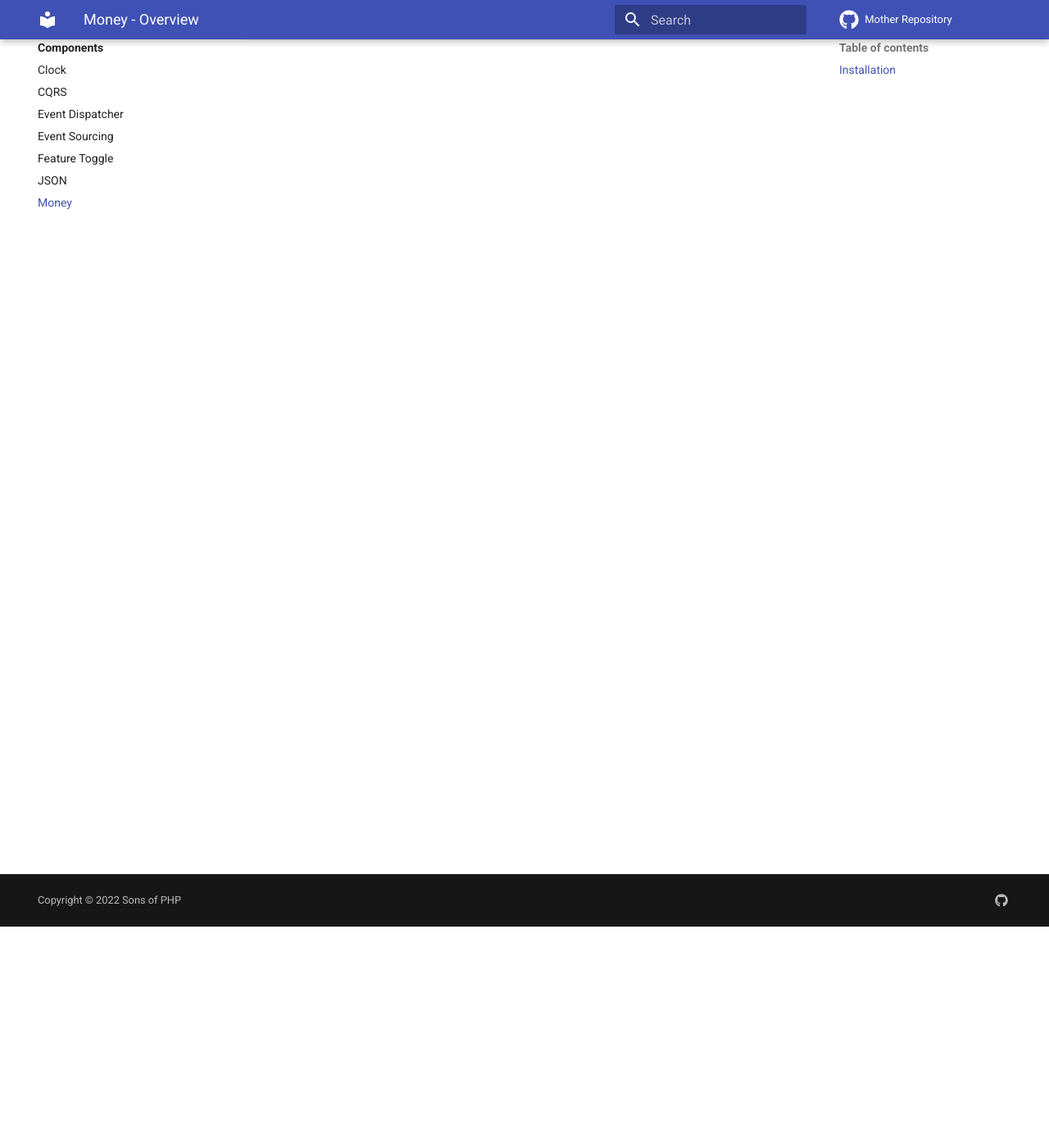
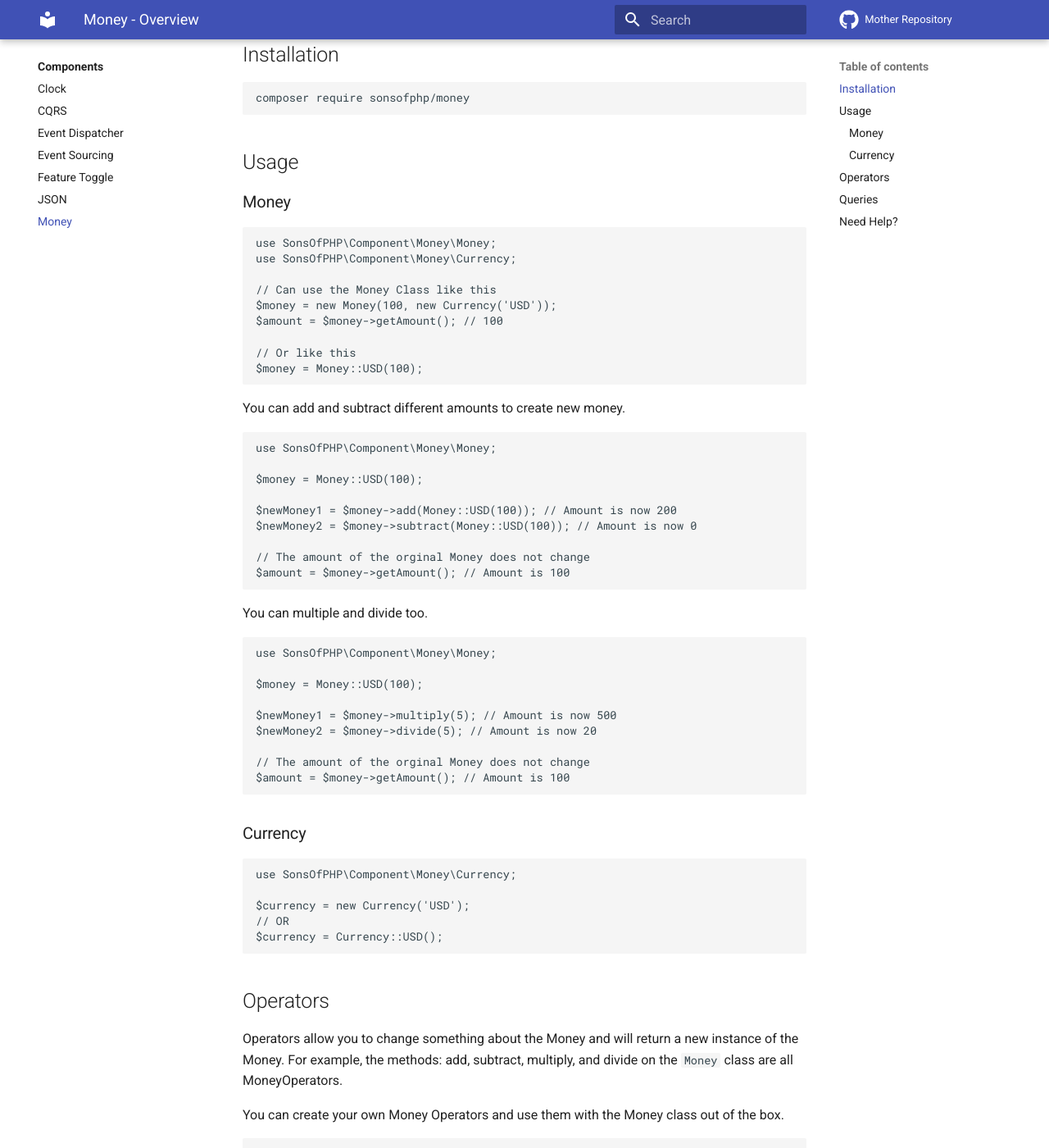
Before and after one commit to SonsOfPHP/sonsofphp-docs, an MkDocs documentation site: the page built from docs/components/money/index.md, in a window 1280 px wide and 1400 px high, scrolled down 270 px. Shown: the whole window at 82% size. Built offline with MkDocs 1.6.1 and Material for MkDocs 9.7.7, drawn with Linux system fonts in a browser that asks for light colours; comment, search, counter and statistics services are not loaded; some of the changed text lies outside the part shown.

Commit message:
[Money] Updated docs

````diff
--- a/docs/components/money/index.md
+++ b/docs/components/money/index.md
@@ -1,9 +1,100 @@
 ---
 title: Money - Overview
 ---
+
+The Money component was inspired by JSR 354 along with a few other ideas. It is
+mainly used for services and sites dealing with money.
 
 ## Installation
 
 ```shell
 composer require sonsofphp/money
 ```
+
+## Usage
+
+### Money
+
+```php
+use SonsOfPHP\Component\Money\Money;
+use SonsOfPHP\Component\Money\Currency;
+
+// Can use the Money Class like this
+$money = new Money(100, new Currency('USD'));
+$amount = $money->getAmount(); // 100
+
+// Or like this
+$money = Money::USD(100);
+```
+
+You can add and subtract different amounts to create new money.
+
+```php
+use SonsOfPHP\Component\Money\Money;
+
+$money = Money::USD(100);
+
+$newMoney1 = $money->add(Money::USD(100)); // Amount is now 200
+$newMoney2 = $money->subtract(Money::USD(100)); // Amount is now 0
+
+// The amount of the orginal Money does not change
+$amount = $money->getAmount(); // Amount is 100
+```
+
+You can multiple and divide too.
+
+```php
+use SonsOfPHP\Component\Money\Money;
+
+$money = Money::USD(100);
+
+$newMoney1 = $money->multiply(5); // Amount is now 500
+$newMoney2 = $money->divide(5); // Amount is now 20
+
+// The amount of the orginal Money does not change
+$amount = $money->getAmount(); // Amount is 100
+```
+
+### Currency
+```php
+use SonsOfPHP\Component\Money\Currency;
+
+$currency = new Currency('USD');
+// OR
+$currency = Currency::USD();
+```
+
+## Operators
+
+Operators allow you to change something about the Money and will return a new
+instance of the Money. For example, the methods: add, subtract, multiply, and
+divide on the `Money` class are all MoneyOperators.
+
+You can create your own Money Operators and use them with the Money class out of
+the box.
+
+```php
+$operator = new MyOwnMoneyOperator();
+$newMoney = $money->with($operator);
+```
+
+Remember, MoneyOperators, will do something to the Money object and return a new
+instance.
+
+## Queries
+
+Queries are used to answer questions about the Money. They can return different
+values based on what you want.
+
+You can also create and use your own money queries.
+
+```php
+$query = new DummyQuery();
+$result = $money->query($query);
+```
+
+## Need Help?
+
+Check out [Sons of PHP's Organization Discussions][discussions].
+
+[discussions]: https://github.com/orgs/SonsOfPHP/discussions
````
